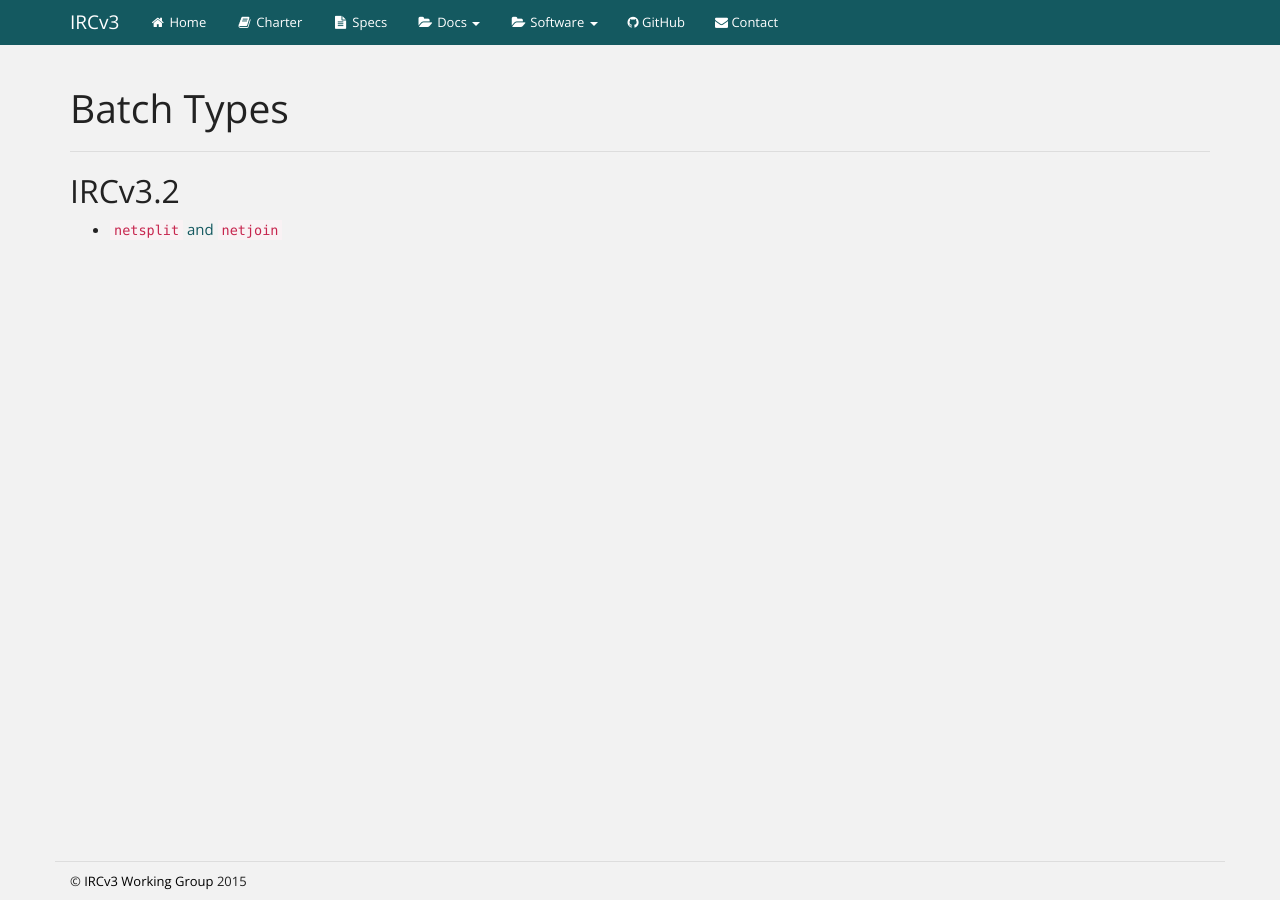
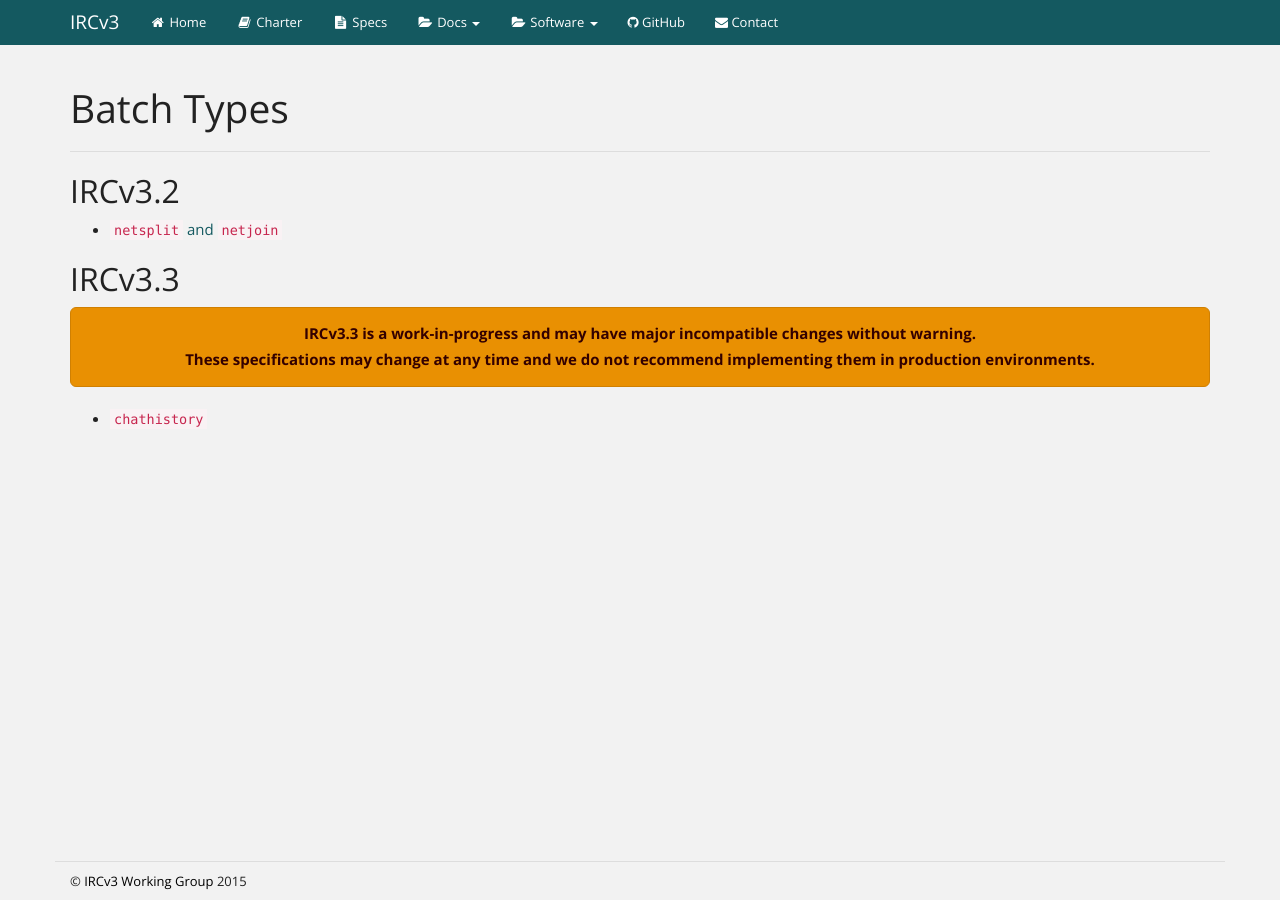
Before and after one commit to ircv3/ircv3.github.io, a Jekyll site: the page built from docs/batch-types.md, in a window 1280 px wide. Built offline with Jekyll 4.4.1, drawn with Linux system fonts in a browser that asks for light colours.

Commit message:
Add the chathistory batch type.

```diff
--- a/docs/batch-types.md
+++ b/docs/batch-types.md
@@ -7,3 +7,12 @@
 ## IRCv3.2
 
 * [`netsplit` and `netjoin`]({{site.baseurl}}/specs/extensions/batch/netsplit-3.2.html)
+
+## IRCv3.3
+
+<div class="alert alert-warning">
+    <p>IRCv3.3 is a work-in-progress and may have major incompatible changes without warning.</p>
+    <p>These specifications may change at any time and we do not recommend implementing them in production environments.</p>
+</div>
+
+* [`chathistory`]({{site.baseurl}}/specs/extensions/batch/chathistory-3.3.html)
```
